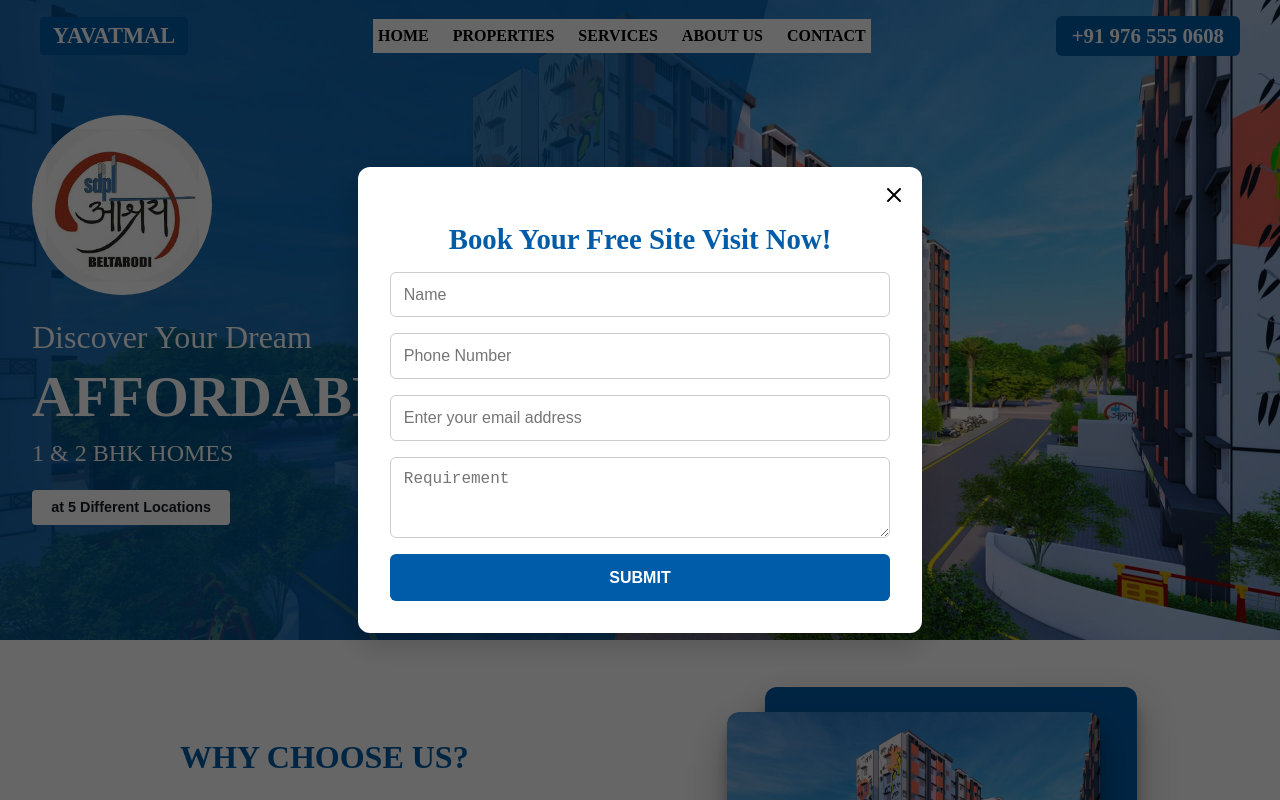
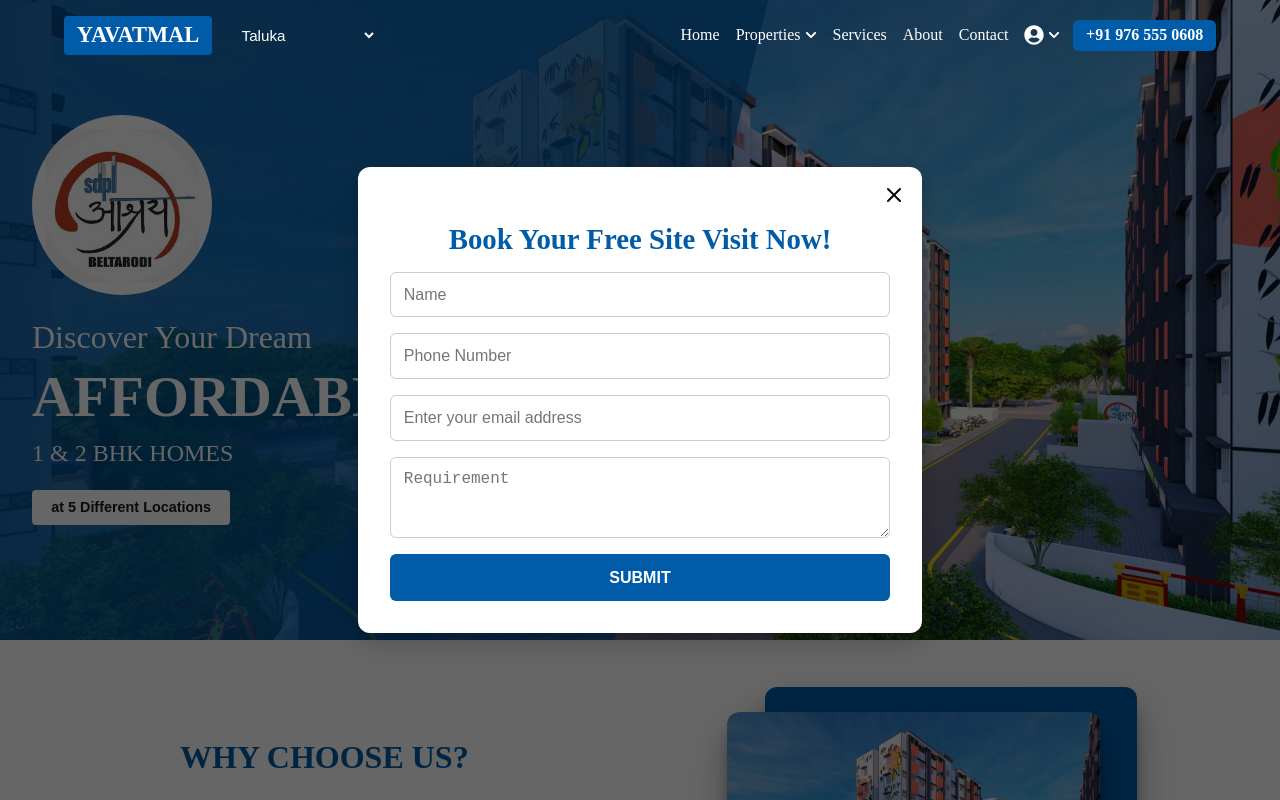
Before and after one commit to madhumitasugandhi/Property-Dealers, a React (Vite) app: page / in a window 1280 px wide. Shown: the top 800 px of the page. Built offline with nearby package versions, Linux system fonts and the light colour scheme.

Commit message:
Laout updated

```diff
--- a/src/components/Navbar.jsx
+++ b/src/components/Navbar.jsx
@@ -1,17 +1,21 @@
-import React, { useState, useEffect } from 'react';
-import styled from 'styled-components';
-import { FiMenu, FiX } from 'react-icons/fi';
+// src/components/Navbar.jsx
+import React, { useState, useEffect } from 'react'
+import styled from 'styled-components'
+import { motion } from 'framer-motion'
+import { FaUserCircle, FaChevronDown } from 'react-icons/fa'
 
-const Nav = styled.nav`
+const NavbarContainer = styled(motion.nav)`
   position: fixed;
-  width: 100%;
-  z-index: 999;
   top: 0;
   left: 0;
-  transition: background-color 0.3s ease, box-shadow 0.3s ease;
+  width: 100vw;
+  z-index: 1000;
   background-color: ${({ isScrolled }) => (isScrolled ? '#005ca8' : 'transparent')};
   box-shadow: ${({ isScrolled }) => (isScrolled ? '0 2px 4px rgba(0,0,0,0.1)' : 'none')};
-`;
+  transition: background-color 0.3s ease, box-shadow 0.3s ease;
+  overflow-x: hidden;
+  box-sizing: border-box;
+`
 
 const NavContainer = styled.div`
   max-width: 1200px;
@@ -20,12 +24,14 @@ const NavContainer = styled.div`
   display: flex;
   justify-content: space-between;
   align-items: center;
-  flex-wrap: wrap;
+  box-sizing: border-box;
+`
 
-  @media (max-width: 1024px) {
-    padding: 1rem;
-  }
-`;
+const LeftSection = styled.div`
+  display: flex;
+  align-items: center;
+  gap: 1rem;
+`
 
 const Logo = styled.div`
   background-color: #005ca8;
@@ -35,117 +41,209 @@ const Logo = styled.div`
   font-size: 1.4rem;
   padding: 0.4rem 0.8rem;
   border-radius: 4px;
+`
 
-  @media (max-width: 768px) {
-    font-size: 1.2rem;
-    padding: 0.3rem 0.6rem;
+const TalukaSelect = styled.select`
+  padding: 0.4rem 0.6rem;
+  background: transparent;
+  color: #fff;
+  border: none;
+  border-radius: 4px;
+  font-weight: 500;
+  font-size: 0.95rem;
+  cursor: pointer;
+
+  option {
+    background: #005ca8;
+    color: #fff;
   }
-`;
+`
 
-const Links = styled.div`
+const RightSection = styled.div`
   display: flex;
-  gap: 1.5rem;
-  font-weight: 600;
-  padding: 0.5rem 0.3rem;
-  background-color: white;
+  align-items: center;
+  gap: 0.8rem;
+`
 
-  a {
-    text-decoration: none;
-    color: black;
+const NavList = styled.ul`
+  display: flex;
+  align-items: center;
+  gap: 1rem;
+  list-style: none;
+  color: white;
+  font-size: 1rem;
+  font-weight: 500;
+  margin: 0;
+  padding: 0;
+  li {
+    position: relative;
+    cursor: pointer;
+    transition: all 0.3s ease;
+    display: flex;
+    align-items: center;
+    gap: 0.25rem;
+    &:hover {
+      color: #00ccff;
+    }
   }
-
   @media (max-width: 1024px) {
     display: none;
   }
-`;
+`
+
+const DropdownMenu = styled.ul`
+  position: absolute;
+  top: 100%;
+  left: 0;
+  background: #ffffff;
+  list-style: none;
+  padding: 0.5rem 0;
+  border-radius: 6px;
+  display: none;
+  box-shadow: 0 4px 8px rgba(0, 0, 0, 0.1);
+  min-width: 140px;
+  li {
+    padding: 0.5rem 1rem;
+    white-space: nowrap;
+    color: #333;
+    transition: background 0.3s ease, color 0.3s ease;
+    &:hover {
+      background: #00ccff;
+      color: #fff;
+    }
+  }
+`
+
+const NavItem = styled.li`
+  &:hover ${DropdownMenu} {
+    display: block;
+  }
+`
 
 const ContactButton = styled.div`
   background-color: #005ca8;
   color: white;
-  padding: 0.5rem 1rem;
+  padding: 0.4rem 0.8rem;
   border-radius: 6px;
   font-weight: 600;
-  font-size: 1.3rem;
-
+  font-size: 1rem;
+  white-space: nowrap;
   @media (max-width: 1024px) {
     display: none;
   }
-`;
+`
 
 const MenuIcon = styled.div`
-  display: none;
   font-size: 1.8rem;
   cursor: pointer;
-  color: black;
-
+  color: white;
+  display: none;
+  margin-left: 1rem;
   @media (max-width: 1024px) {
     display: block;
   }
-`;
+`
 
 const MobileMenu = styled.div`
   position: absolute;
   top: 100%;
   left: 0;
-  width: 100%;
+  width: 100vw;
   background-color: white;
   display: ${({ open }) => (open ? 'flex' : 'none')};
   flex-direction: column;
   gap: 1rem;
   padding: 1rem 2rem;
   font-weight: 600;
-  box-shadow: 0 4px 8px rgba(0,0,0,0.1);
-
+  box-shadow: 0 4px 8px rgba(0, 0, 0, 0.1);
+  z-index: 999;
   a {
     text-decoration: none;
     color: black;
   }
-`;
+`
 
 const Navbar = () => {
-  const [menuOpen, setMenuOpen] = useState(false);
-  const [isScrolled, setIsScrolled] = useState(false);
+  const [menuOpen, setMenuOpen] = useState(false)
+  const [isScrolled, setIsScrolled] = useState(false)
 
   useEffect(() => {
     const onScroll = () => {
-      setIsScrolled(window.scrollY > 10);
-    };
-
-    window.addEventListener('scroll', onScroll);
-    return () => window.removeEventListener('scroll', onScroll);
-  }, []);
+      setIsScrolled(window.scrollY > 10)
+    }
+    window.addEventListener('scroll', onScroll)
+    return () => window.removeEventListener('scroll', onScroll)
+  }, [])
 
   return (
-    <Nav isScrolled={isScrolled}>
+    <NavbarContainer
+      isScrolled={isScrolled}
+      initial={{ y: -100 }}
+      animate={{ y: 0 }}
+      transition={{ duration: 0.6 }}
+    >
       <NavContainer>
-        <a href="/" style={{ textDecoration: 'none' }}><Logo>YAVATMAL</Logo></a>
-
-        <Links>
-          <a href="/">HOME</a>
-          <a href="#">PROPERTIES</a>
-          <a href="#">SERVICES</a>
-          <a href="/about">ABOUT US</a>
-          <a href="/contact">CONTACT</a>
-        </Links>
-
-        <ContactButton>+91 976 555 0608</ContactButton>
-
-        <MenuIcon onClick={() => setMenuOpen(!menuOpen)}>
-          {menuOpen ? <FiX /> : <FiMenu />}
-        </MenuIcon>
+        <LeftSection>
+          <a href="/" style={{ textDecoration: 'none' }}>
+            <Logo>YAVATMAL</Logo>
+          </a>
+          <TalukaSelect>
+            <option>Taluka</option>
+            <option>Arni</option>
+            <option>Umarkhed</option>
+            <option>Kalamb</option>
+            <option>Pandharkawada</option>
+            <option>Ghatanji</option>
+            <option>Zari-Jamni</option>
+            <option>Darwha</option>
+            <option>Digras</option>
+            <option>Ner</option>
+            <option>Pusad</option>
+            <option>Babhulgaon</option>
+            <option>Mahagaon</option>
+            <option>Maregaon</option>
+            <option>Yavatmal</option>
+            <option>Ralegaon</option>
+            <option>Wani</option>
+          </TalukaSelect>
+        </LeftSection>
+        <RightSection>
+          <NavList>
+            <li>Home</li>
+            <NavItem>
+              Properties <FaChevronDown size={12} />
+              <DropdownMenu>
+                <li>Buy</li>
+                <li>Sell</li>
+              </DropdownMenu>
+            </NavItem>
+            <li>Services</li>
+            <li>About</li>
+            <li>Contact</li>
+            <NavItem>
+              <FaUserCircle size={20} /> <FaChevronDown size={12} />
+              <DropdownMenu>
+                <li>Login</li>
+                <li>Register</li>
+              </DropdownMenu>
+            </NavItem>
+          </NavList>
+          <ContactButton>+91 976 555 0608</ContactButton>
+          <MenuIcon onClick={() => setMenuOpen(!menuOpen)}>
+            {menuOpen ? '✖' : '☰'}
+          </MenuIcon>
+        </RightSection>
       </NavContainer>
-
       <MobileMenu open={menuOpen}>
         <a href="/">HOME</a>
-        <a href="#">PROJECTS</a>
-        <a href="#">UPDATES</a>
-        <a href="#">EVENTS</a>
-        <a href="/about">ABOUT US</a>
-        <a href="/conatct">CONTACT</a>
+        <a href="#">PROPERTIES</a>
+        <a href="#">SERVICES</a>
+        <a href="/about">ABOUT</a>
+        <a href="/contact">CONTACT</a>
         <a href="tel:+919765550608">+91 976 555 0608</a>
       </MobileMenu>
-    </Nav>
-  );
-};
+    </NavbarContainer>
+  )
+}
 
-export default Navbar;
+export default Navbar
```
